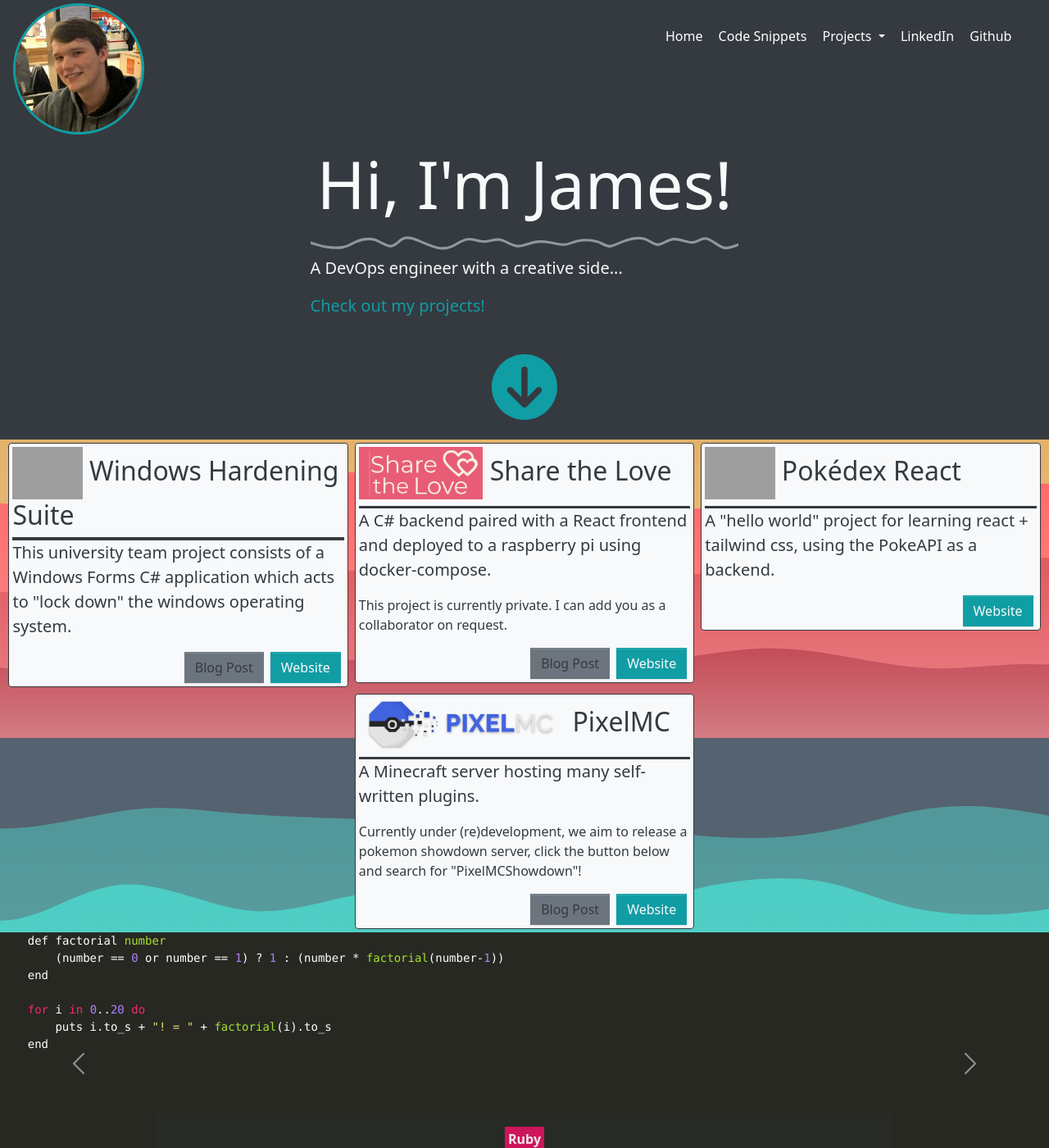
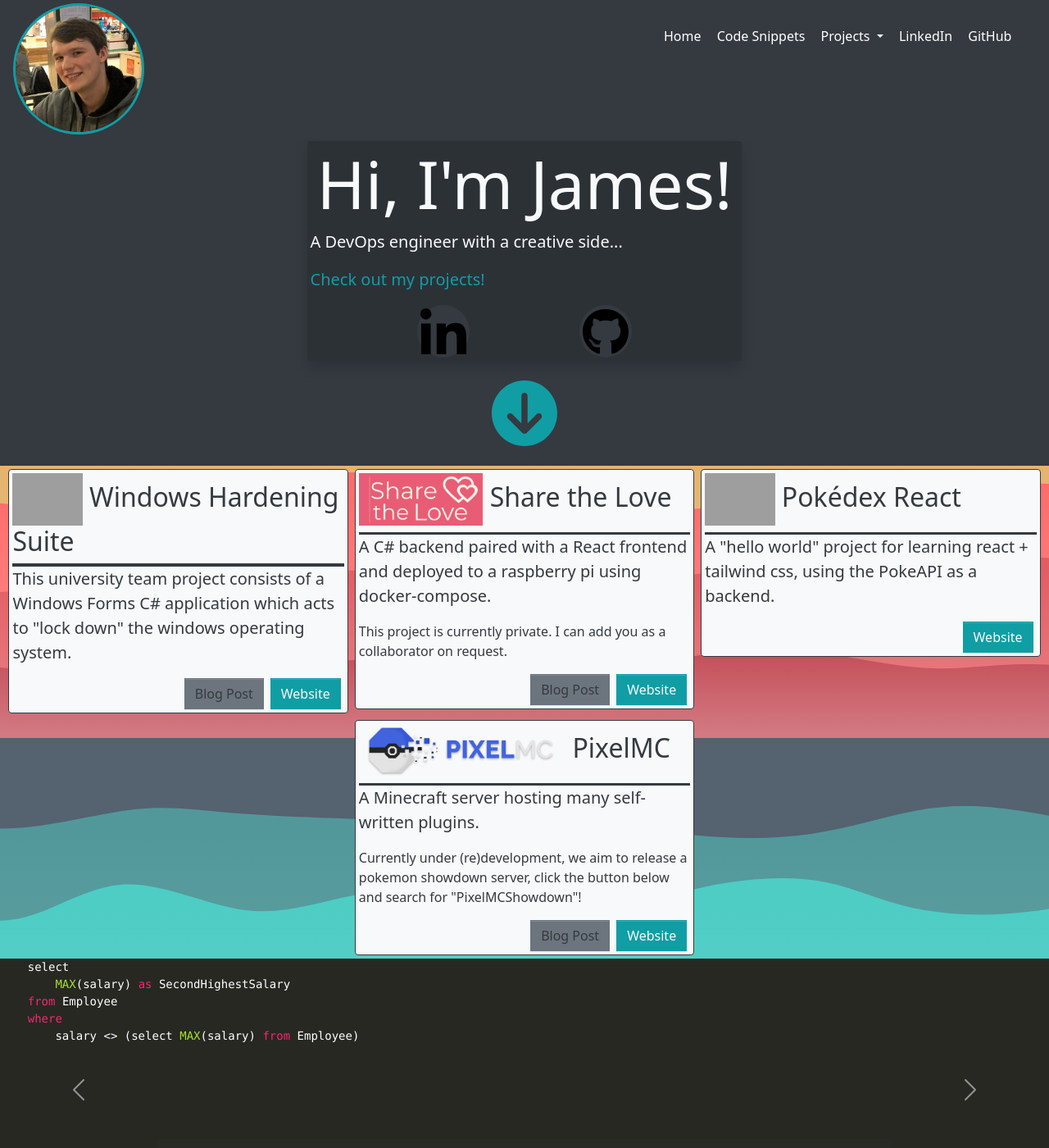
Before and after one commit to MysteryMystery/MysteryMystery.github.io, a Jekyll site: the page built from index.markdown, in a window 1280 px wide and 1400 px high. Shown: the whole window at 82% size. Built offline with Jekyll 4.4.1, drawn with Linux system fonts in a browser that asks for light colours; some of the changed text lies outside the part shown; grey boxes are pictures that could not be loaded.

Commit message:
added socials icons, moved to data dir

```diff
--- /dev/null
+++ b/_includes/icons/logo-linkedin.html
@@ -0,0 +1 @@
+<svg xmlns="http://www.w3.org/2000/svg" viewBox="0 0 448 512"><!-- Font Awesome Pro 5.15.4 by @fontawesome - https://fontawesome.com License - https://fontawesome.com/license (Commercial License) --><path d="M100.28 448H7.4V148.9h92.88zM53.79 108.1C24.09 108.1 0 83.5 0 53.8a53.79 53.79 0 0 1 107.58 0c0 29.7-24.1 54.3-53.79 54.3zM447.9 448h-92.68V302.4c0-34.7-.7-79.2-48.29-79.2-48.29 0-55.69 37.7-55.69 76.7V448h-92.78V148.9h89.08v40.8h1.3c12.4-23.5 42.69-48.3 87.88-48.3 94 0 111.28 61.9 111.28 142.3V448z"/></svg>
--- a/_includes/page-header.html
+++ b/_includes/page-header.html
@@ -4,18 +4,9 @@
             <div class="justify-content-start align-items-stretch py-0 col-6 col-md-3 ">
                 <div id="avatar-wrapper" class="p-md-1">
                     <a href="{{ site.url }}">
-                        <img src="/img/avatar.jpg" class="rounded-circle avatar-img border-primary" style="height: auto; width: auto; max-height: 10rem;">
+                        <img src="/img/avatar.jpg" class="rounded-circle avatar-img" style="height: auto; width: auto; max-height: 10rem;">
                     </a>
                 </div>
-                <!--
-                    <div id="contact-wrapper" class="h-100">
-                    <div id="author-email" class="p-md-1 px-md-3 d-flex flex-column">
-                        <p class="my-0 lead fs-3 text-light">{{ site.author }}</p>
-                        <p class="my-0 lead fs-4 text-primary">{{ site.email }}</p>
-                    </div>
-                    {% include hr.html class="bg-primary" %}
-                </div>
-                -->
             </div>
 
             <div class="col-6 d-md-none d-flex justify-content-end">
@@ -44,8 +35,9 @@
                                 {% endif %}
                             </div>
                           </li>
-                      <li class="nav-item"><a href="{{ site.linkdin }}" class="nav-link">LinkedIn</a></li>
-                      <li class="nav-item"><a href="{{ site.github }}" class="nav-link">Github</a></li>
+                        {% for hash in site.data.socials %}
+                            <li class="nav-item"><a href="{{ hash[1].url }}" class="nav-link">{{ hash[1].display_name }}</a></li>
+                        {% endfor %}
                     </ul>
                 </div>
             </div>
--- a/_layouts/index.html
+++ b/_layouts/index.html
@@ -7,11 +7,20 @@
             <div class="px-2">
                 <h1 class="display-1">Hi, I'm James!</h1>
             </div>
-            <!-- {% include hr.html %}-->
-            <div class="underline"></div>
             <div>
                 <p class="lead">A DevOps engineer with a creative side...</p>
                 <p class="lead text-primary">Check out my projects!</p>
+
+                <div class="d-flex justify-content-evenly flex-wrap-1">
+                    {% for hash in site.data.socials %}
+                        {% assign logo = "icons/logo-" | append: hash[1].icon | append: ".html" %}
+                        <div class="mx-1 p-1 bg-dark rounded-circle" style="width: 4rem; height: 4rem;">
+                            <a href="{{ hash[1].url }}">
+                                {% include {{logo}} %}
+                            </a>
+                        </div>
+                    {% endfor %}
+                </div>
             </div>
         </div>
 
--- a/_sass/_showcase.scss
+++ b/_sass/_showcase.scss
@@ -104,6 +104,9 @@
     animation-name: animate-border-primary-warning;
     animation-duration: 10s;
     animation-iteration-count: infinite;
+
+    background-color: #2c3136;
+    @extend .shadow
 }
 
 #showcase-github {
```
Also changed, not shown: _data/socials.yml (added, +8 -0 lines).
